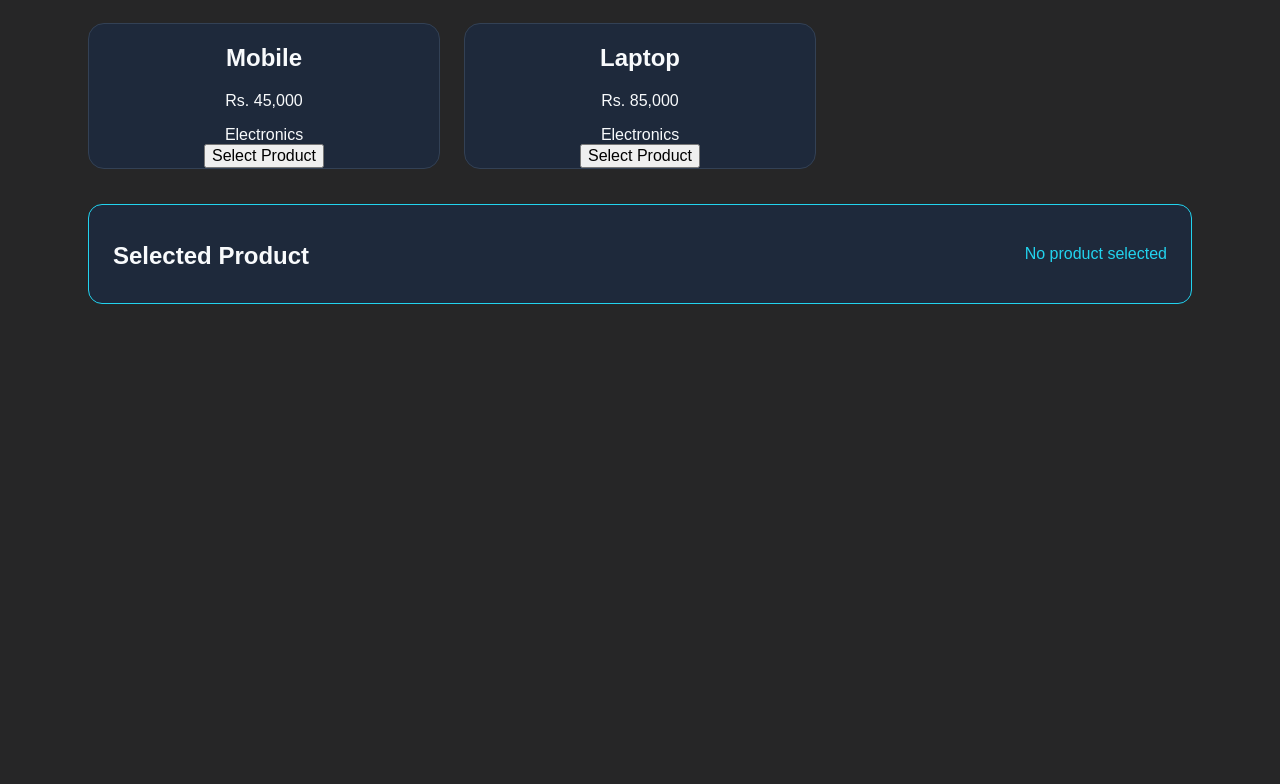
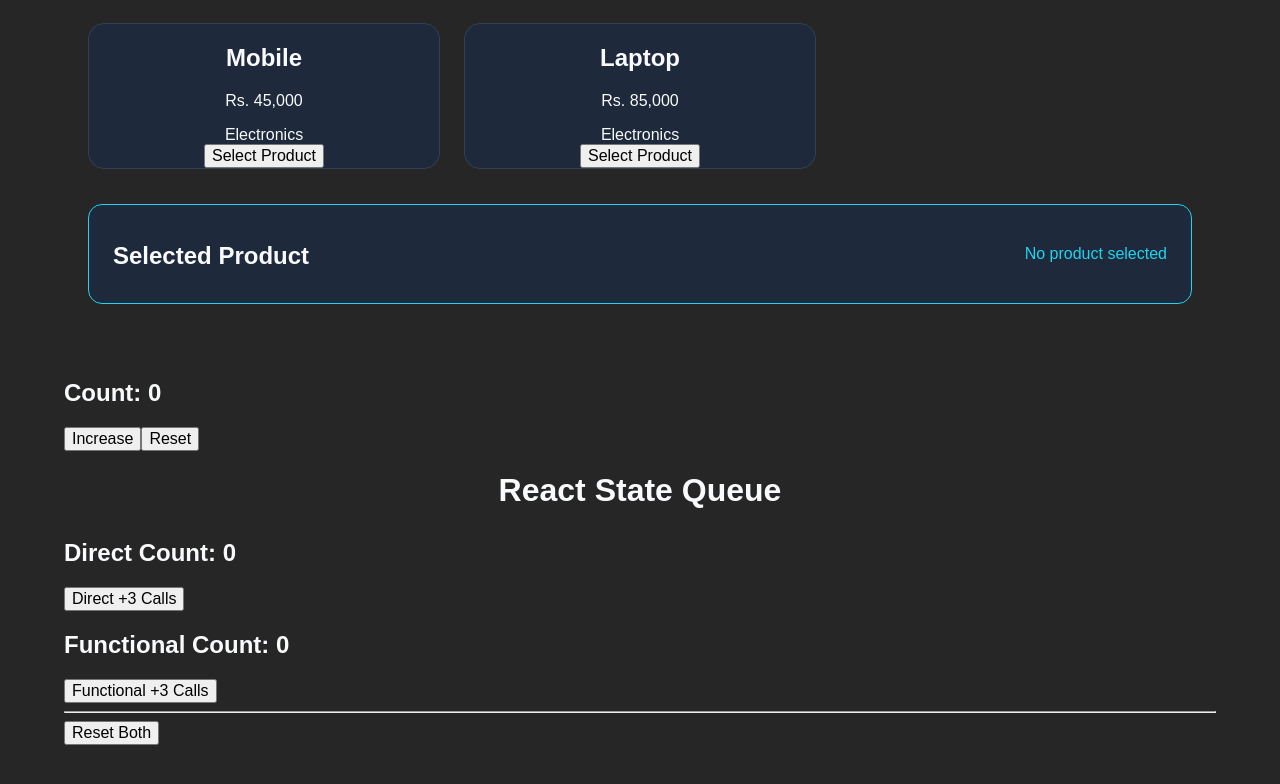
Before and after one commit to chharisali1304-pixel/ReactAPP, a React (Vite) app in the folder my-react-app/: page / in a window 1280 px wide. Shown: the part 1087-1871 px from the top of the page. Before the commit the page ends 1501 px from the top, so only its background shows below. Built offline with nearby package versions, Linux system fonts and the light colour scheme.

Commit message:
Add Counter component with direct and functional count features

```diff
--- a/my-react-app/src/App.jsx
+++ b/my-react-app/src/App.jsx
@@ -5,6 +5,7 @@ import viteLogo from './assets/vite.svg'
 import Card from "./components/card";
 import { useLayoutEffect ,useRef} from "react";
 import { products, ProductCard } from "./components/product";
+import { Counter } from "./components/counter";
 import "./App.css";
 
 
@@ -54,6 +55,27 @@ import "./App.css";
   useLayoutEffect(() => {
     console.log("COMMIT:", selectedRef.current?.textContent);
   }, [selectedId, sortOrder, search, category]);
+
+
+
+   const [count, setCount] = useState(0);
+
+  function handleClick() {
+    console.log("Before:", count);
+
+    setCount(count + 1);
+
+    console.log("After:", count);
+
+
+  }
+   function handleReset() {
+    setCount(0);
+  }
+
+
+
+
 
    return (
     <div className="container">
@@ -181,29 +203,20 @@ import "./App.css";
         )}
       </div>
     </div>
+
+
+
+
+
+  <div>
+      <h2>Count: {count}</h2>
+      <button onClick={handleClick}>Increase</button>
+      <button onClick={handleReset}>Reset</button>
+    </div>
+
+    <Counter />
     </div>
   );
 }
 
 export default App;
-
-
-
-export function Counter() {
-  const [count, setCount] = useState(0);
-
-  function handleClick() {
-    console.log("Before:", count);
-
-    setCount(count + 1);
-
-    console.log("After:", count);
-  }
-
-  return (
-    <div>
-      <h2>Count: {count}</h2>
-      <button onClick={handleClick}>Increase</button>
-    </div>
-  );
-}
--- /dev/null
+++ b/my-react-app/src/components/counter.jsx
@@ -0,0 +1,51 @@
+
+import { useState } from "react";
+
+export default function Counter() {
+  const [directCount, setDirectCount] = useState(0);
+  const [functionalCount, setFunctionalCount] = useState(0);
+
+  function handleDirect() {
+    setDirectCount(directCount + 1);
+    setDirectCount(directCount + 1);
+    setDirectCount(directCount + 1);
+
+    console.log("Current render:", directCount);
+  }
+
+  function handleFunctional() {
+    setFunctionalCount(prev => prev + 1);
+    setFunctionalCount(prev => prev + 1);
+    setFunctionalCount(prev => prev + 1);
+
+    console.log("Current render:", functionalCount);
+  }
+
+  function handleReset() {
+    setDirectCount(0);
+    setFunctionalCount(0);
+  }
+
+  return (
+    <div>
+      <h1>React State Queue</h1>
+
+      <h2>Direct Count: {directCount}</h2>
+      <button onClick={handleDirect}>
+        Direct +3 Calls
+      </button>
+
+      <h2>Functional Count: {functionalCount}</h2>
+      <button onClick={handleFunctional}>
+        Functional +3 Calls
+      </button>
+
+      <hr />
+
+      <button onClick={handleReset}>
+        Reset Both
+      </button>
+    </div>
+  );
+}
+export { Counter };
```
